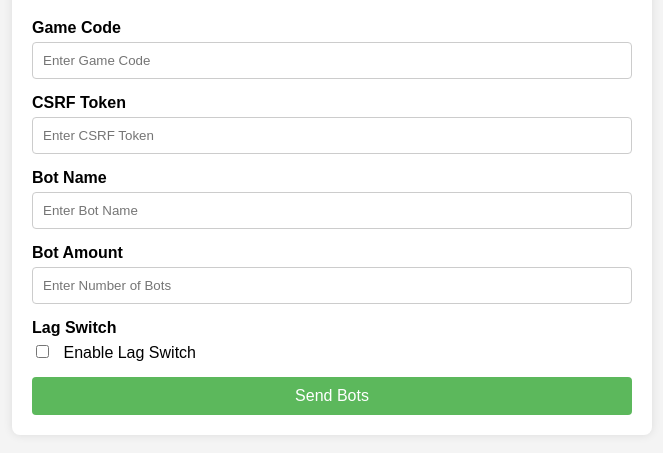
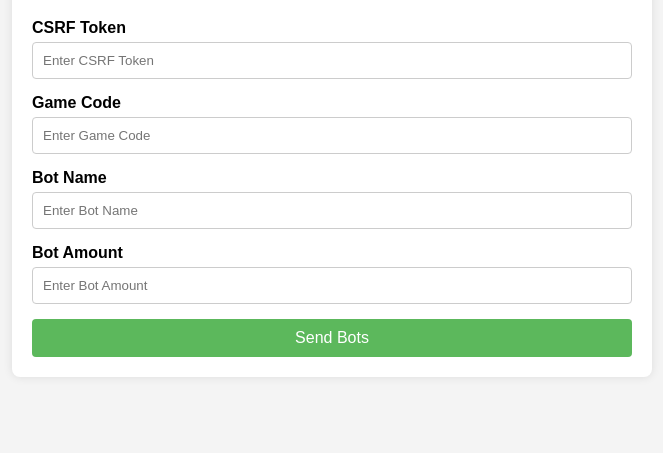
Before and after one commit to inosukeonpepsi/BlooketBotter, a plain HTML site: page index.html in a window 1280 px wide. Shown: the part 101-554 px from the top of the page, without its empty margins (308-971 px from the left). Drawn offline with Linux system fonts and the light colour scheme.

Commit message:
Update index.html

```diff
--- a/index.html
+++ b/index.html
@@ -9,36 +9,24 @@
 <body>
     <div class="container">
         <h1>Blooket Bot Sender</h1>
-
+        <div class="input-group">
+            <label for="csrf-token">CSRF Token</label>
+            <input type="text" id="csrf-token" placeholder="Enter CSRF Token">
+        </div>
         <div class="input-group">
             <label for="game-code">Game Code</label>
-            <input type="text" id="game-code" placeholder="Enter Game Code" required>
+            <input type="text" id="game-code" placeholder="Enter Game Code">
         </div>
-
-        <div class="input-group">
-            <label for="csrf-token">CSRF Token</label>
-            <input type="text" id="csrf-token" placeholder="Enter CSRF Token" required>
-        </div>
-
         <div class="input-group">
             <label for="bot-name">Bot Name</label>
-            <input type="text" id="bot-name" placeholder="Enter Bot Name" required>
+            <input type="text" id="bot-name" placeholder="Enter Bot Name">
         </div>
-
         <div class="input-group">
             <label for="bot-amount">Bot Amount</label>
-            <input type="number" id="bot-amount" placeholder="Enter Number of Bots" min="1" required>
+            <input type="number" id="bot-amount" placeholder="Enter Bot Amount" min="1">
         </div>
-
-        <div class="input-group">
-            <label for="lag-switch">Lag Switch</label>
-            <input type="checkbox" id="lag-switch">
-            <span>Enable Lag Switch</span>
-        </div>
-
         <button id="send-bots">Send Bots</button>
     </div>
-
     <script src="script.js"></script>
 </body>
 </html>
```
